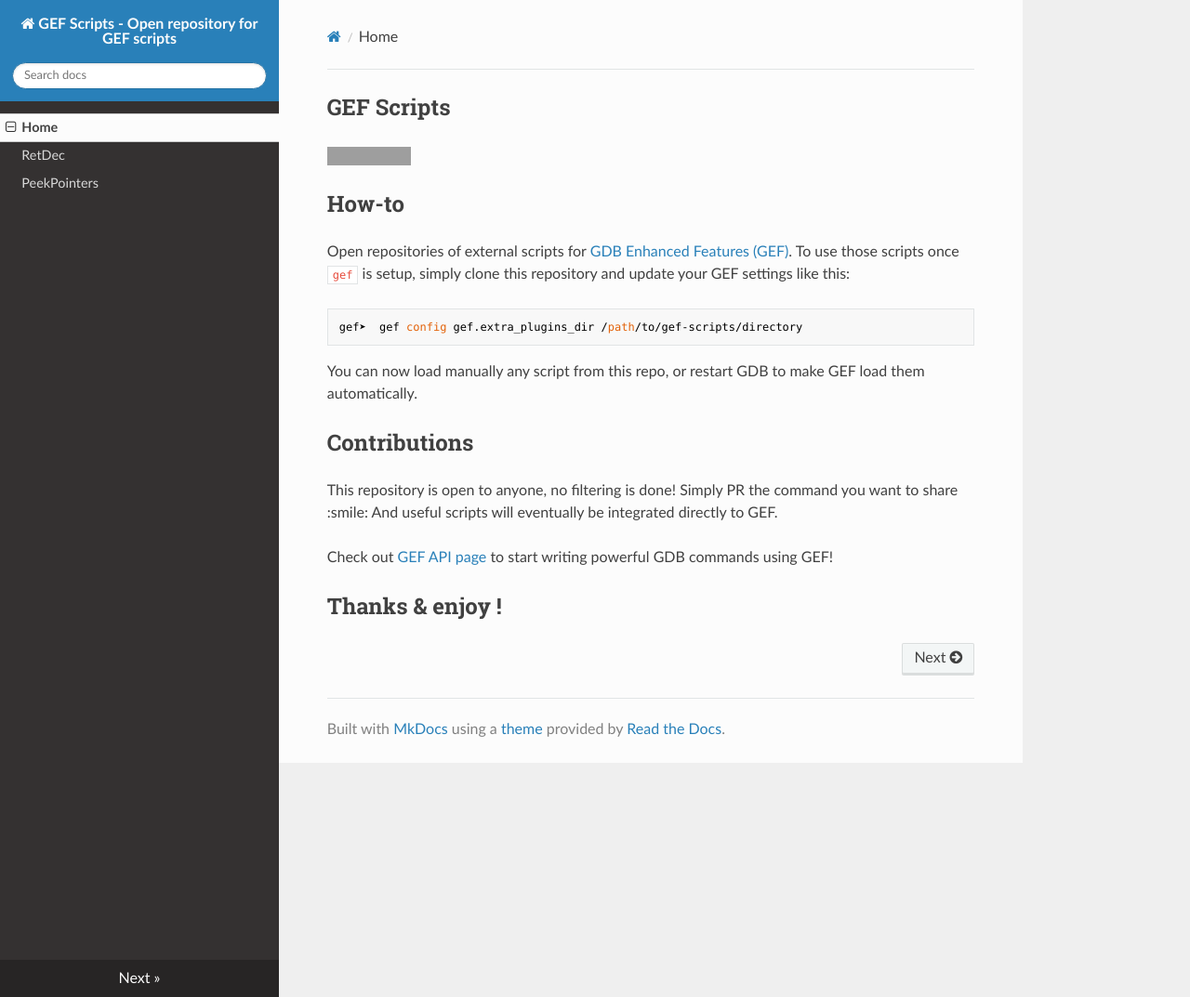
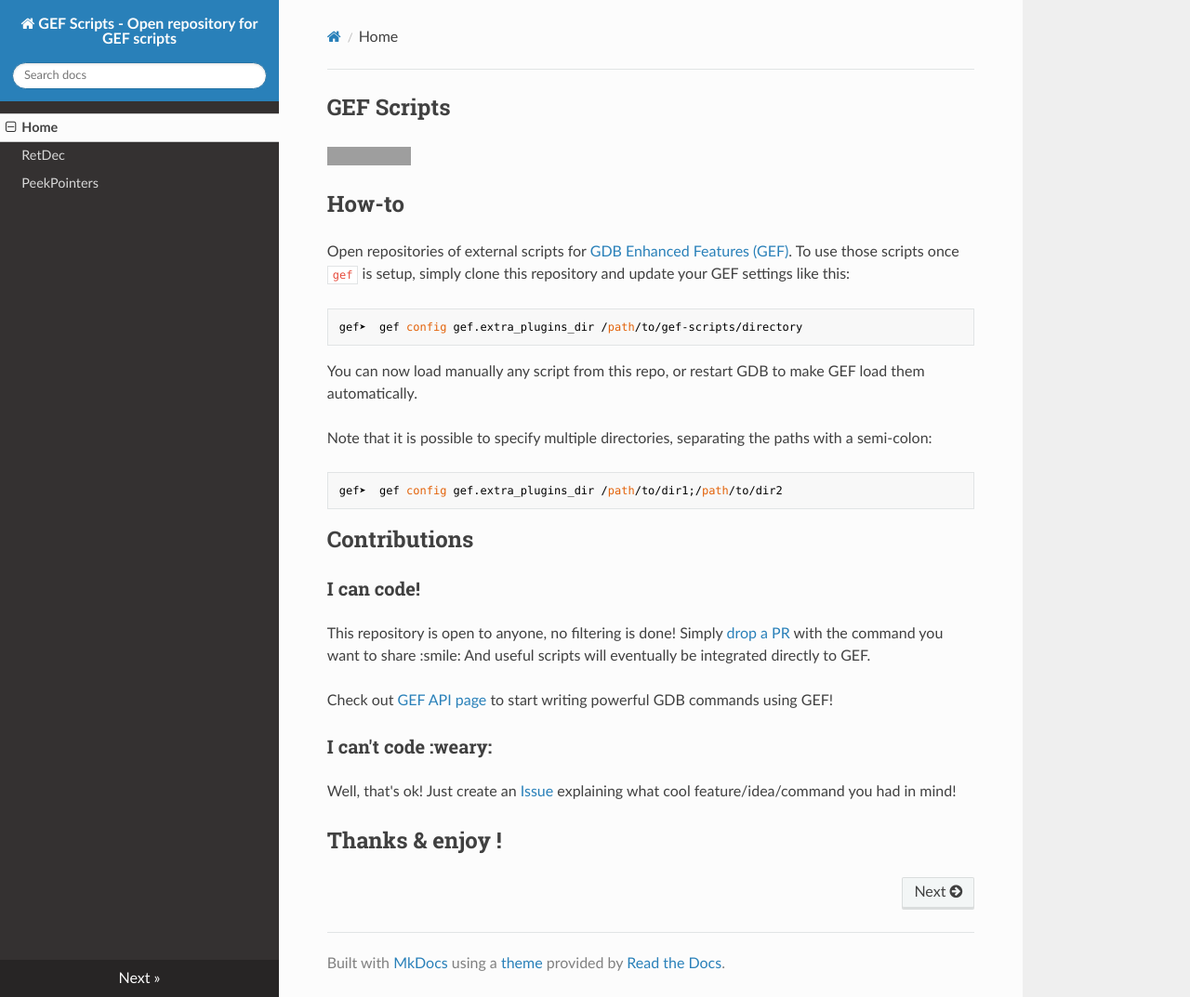
Before and after one commit to hugsy/gef-extras, an MkDocs documentation site: the page built from docs/index.md, in a window 1280 px wide and 1073 px high. Shown: the whole window at 93% size. Built offline with MkDocs 1.6.1, drawn with Linux system fonts in a browser that asks for light colours; nearby versions of some CDN libraries; old or Windows-style settings are respelled for this version of MkDocs; grey boxes are pictures that could not be loaded.

Commit message:
Update index.md

````diff
--- a/docs/index.md
+++ b/docs/index.md
@@ -17,14 +17,30 @@
 You can now load manually any script from this repo, or restart GDB to make GEF
 load them automatically.
 
+Note that it is possible to specify multiple directories, separating the paths with
+a semi-colon:
+
+```
+gef➤  gef config gef.extra_plugins_dir /path/to/dir1;/path/to/dir2
+```
+
+
 ## Contributions
 
-This repository is open to anyone, no filtering is done! Simply PR the command
-you want to share :smile: And useful scripts will eventually be integrated
-directly to GEF.
+### I can code! ###
+
+This repository is open to anyone, no filtering is done! Simply [drop a PR](https://github.com/hugsy/gef-scripts/pulls) with
+the command you want to share :smile: And useful scripts will eventually be
+integrated directly to GEF.
 
 Check out [GEF API page](https://gef.readthedocs.io/en/latest/api/) to start
 writing powerful GDB commands using GEF!
 
 
+### I can't code :weary: ###
+
+Well, that's ok! Just create an [Issue](https://github.com/hugsy/gef-scripts/issues)
+explaining what cool feature/idea/command you had in mind!
+
+
 ## Thanks & enjoy !
````
